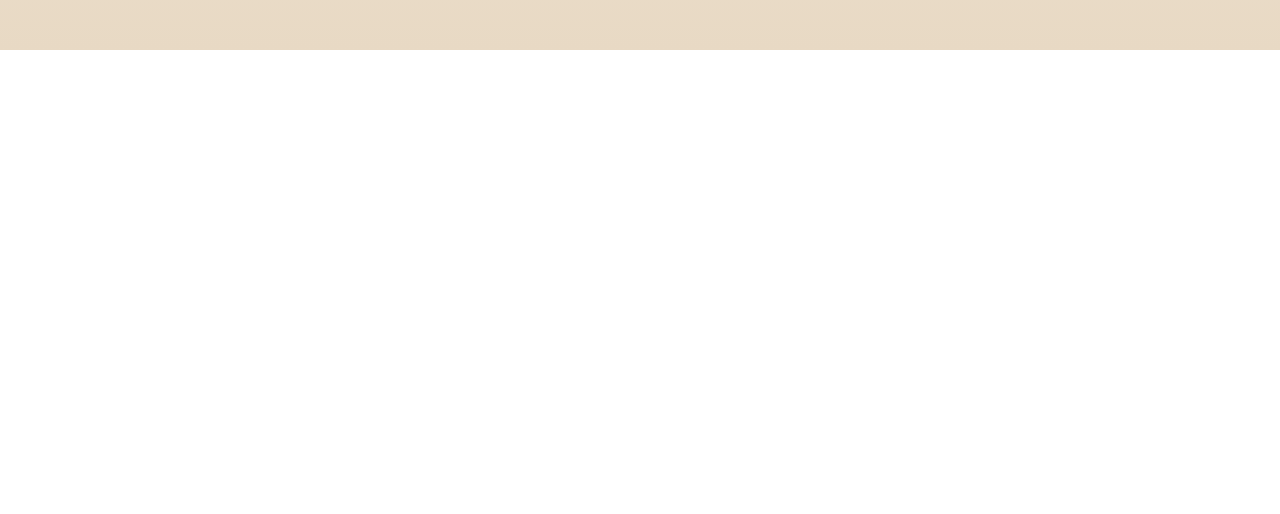
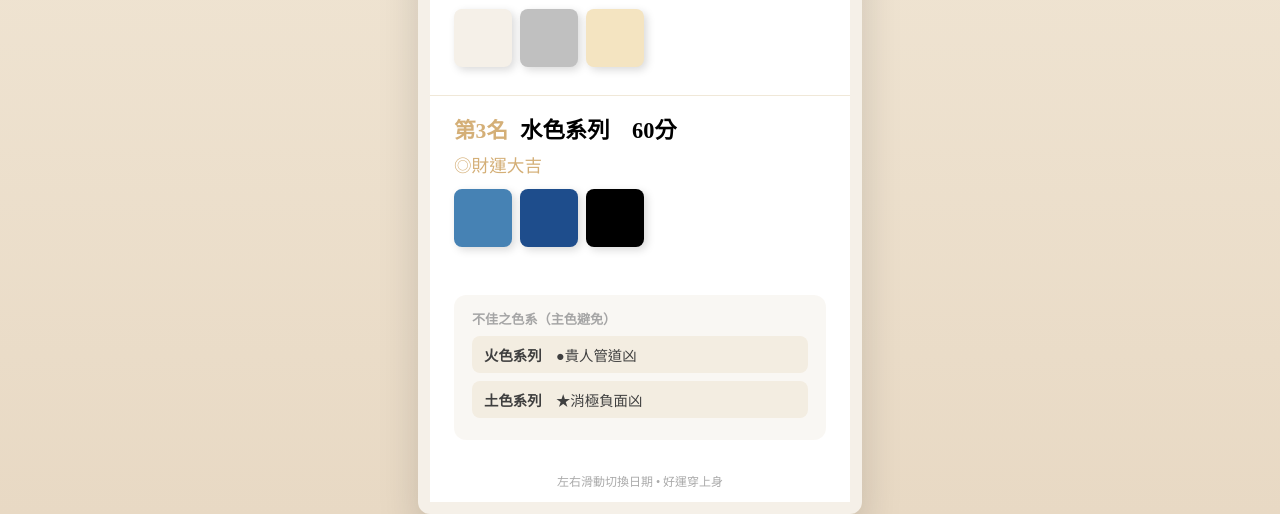
Before and after one commit to arieltodream/DailyFiveElementsForWealth, a plain HTML site: page index.html in a window 1280 px wide. Shown: the part 750-1264 px from the top of the page. Before the commit the page ends 800 px from the top, so only its background shows below. Drawn offline with Linux system fonts and the light colour scheme.

Commit message:
Update index.html
Extract data to json from html file

```diff
--- a/index.html
+++ b/index.html
@@ -4,7 +4,6 @@
     <meta charset="UTF-8">
     <meta name="viewport" content="width=device-width, initial-scale=1.0">
     <meta name="apple-mobile-web-app-capable" content="yes">
-    <meta name="apple-mobile-web-app-status-bar-style" content="black">
     <title>每日五行開運撕曆</title>
     <meta name="theme-color" content="#D4AF77">
     <style>
@@ -40,8 +39,8 @@
         <div class="header">
             <h1>每日五行開運穿搭建議</h1>
             <div class="name">羅羽珊</div>
-            <div class="date" id="date">2026年5月10日（日）</div>
-            <div class="ganzhi" id="ganzhi">丙午年癸巳月甲申日　火年火月金日</div>
+            <div class="date" id="date"></div>
+            <div class="ganzhi" id="ganzhi"></div>
             <div class="gold-line"></div>
         </div>
 
@@ -55,7 +54,7 @@
             <div class="source-title">財之來源</div>
             <div id="source-text"></div>
             <div class="day-branch" id="day-branch"></div>
-            <div class="icons" id="icons">🪨 🌳 💧 🔥 🌍</div>
+            <div class="icons" id="icons"></div>
             <div style="font-size:0.78rem;color:#666;line-height:1.4;" id="reminder"></div>
         </div>
 
@@ -70,19 +69,52 @@
     </div>
 
     <script>
-        const dataSet = { /* 與上次相同 3 天真實資料 */
-            "2026-05-09": { /* ... 資料不變 ... */ },
-            "2026-05-10": { /* ... 資料不變 ... */ },
-            "2026-05-11": { /* ... 資料不變 ... */ }
-        };
-        /* 後面滑動邏輯與上次完全相同 */
-        let dates = Object.keys(dataSet);
-        let currentIndex = 1; // 預設今天
-        /* render 函式與 touch 事件保持不變（與上次程式碼一致） */
-        function render(i) { /* ... 完整 render 函式 ... */ }
-        function changeDate(d) { currentIndex = (currentIndex + d + dates.length) % dates.length; render(currentIndex); }
-        document.getElementById("prev").onclick = () => changeDate(-1);
-        document.getElementById("next").onclick = () => changeDate(1);
+        let dataSet = {};
+        let dates = [];
+        let currentIndex = 0;
+
+        async function loadData() {
+            try {
+                const response = await fetch('./data.json');
+                dataSet = await response.json();
+                dates = Object.keys(dataSet);
+                currentIndex = dates.indexOf("2026-05-10") !== -1 ? dates.indexOf("2026-05-10") : 0;
+                render(currentIndex);
+            } catch (e) {
+                console.error("載入資料失敗", e);
+                alert("資料載入失敗，請確認 data.json 已上傳");
+            }
+        }
+
+        function render(index) {
+            const d = dataSet[dates[index]];
+            if (!d) return;
+            document.getElementById("date").textContent = d.dateStr;
+            document.getElementById("ganzhi").innerHTML = d.ganzhi;
+            document.getElementById("current-date").textContent = d.dateStr;
+            document.getElementById("source-text").innerHTML = `<strong>${d.source}</strong>`;
+            document.getElementById("day-branch").innerHTML = d.dayBranch;
+            document.getElementById("icons").innerHTML = `🪨 🌳 💧 🔥 🌍`;
+            document.getElementById("reminder").innerHTML = `鞋子、襪子、包包、圍巾等配件可小面積搭配（面積不超過身體1/10）<br>愈多單品配合愈好`;
+
+            let ranksHTML = "";
+            d.ranks.forEach(r => {
+                ranksHTML += `<div class="rank"><div class="rank-header"><span class="rank-num">第${r.rank}名</span><span style="font-size:1.4rem;font-weight:700;">${r.element}色系列　${r.score}分</span></div><div style="display:flex;gap:6px;color:#d4af77;font-size:1.1rem;">${r.benefits.join('　')}</div><div class="swatches">${r.swatches.map(c => `<div class="swatch" style="background:${c}"></div>`).join('')}</div>${r.desc ? `<div style="font-size:0.9rem;color:#555;">${r.desc}</div>` : ''}</div>`;
+            });
+            document.getElementById("ranks").innerHTML = ranksHTML;
+
+            let badHTML = d.bad.map(b => `<div style="margin:8px 0;padding:8px 12px;background:#f0e8d8;border-radius:8px;font-size:0.9rem;"><strong>${b.element}色系列</strong>　${b.reason}</div>`).join('');
+            document.getElementById("bad-content").innerHTML = badHTML;
+        }
+
+        function changeDate(delta) {
+            currentIndex = (currentIndex + delta + dates.length) % dates.length;
+            render(currentIndex);
+        }
+
+        document.getElementById("prev").addEventListener("click", () => changeDate(-1));
+        document.getElementById("next").addEventListener("click", () => changeDate(1));
+
         let startX = 0;
         document.getElementById("calendar").addEventListener("touchstart", e => startX = e.touches[0].clientX);
         document.getElementById("calendar").addEventListener("touchend", e => {
@@ -90,7 +122,8 @@
             if (startX - endX > 80) changeDate(1);
             else if (endX - startX > 80) changeDate(-1);
         });
-        window.onload = () => render(currentIndex);
+
+        window.onload = loadData;
     </script>
 </body>
 </html>
```
